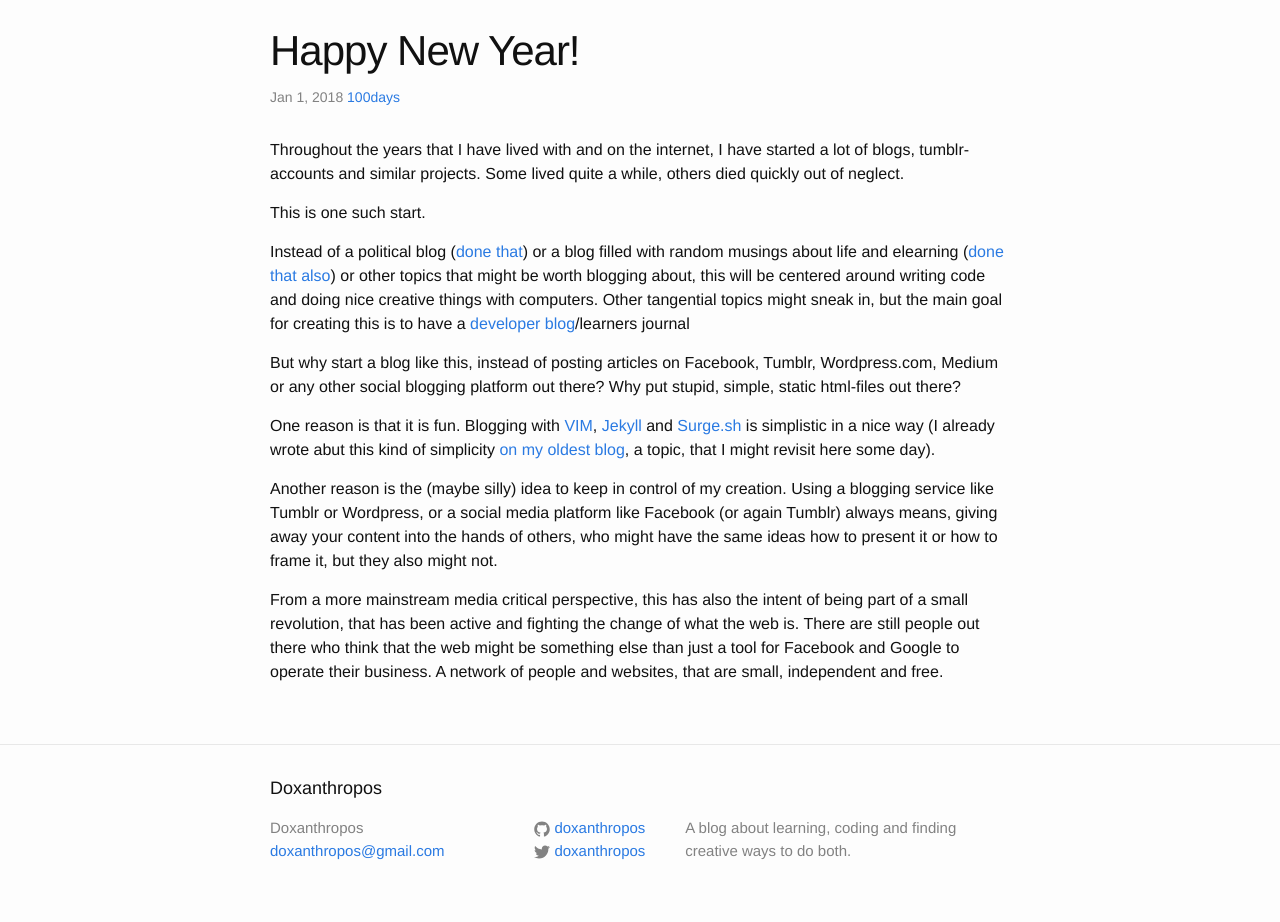
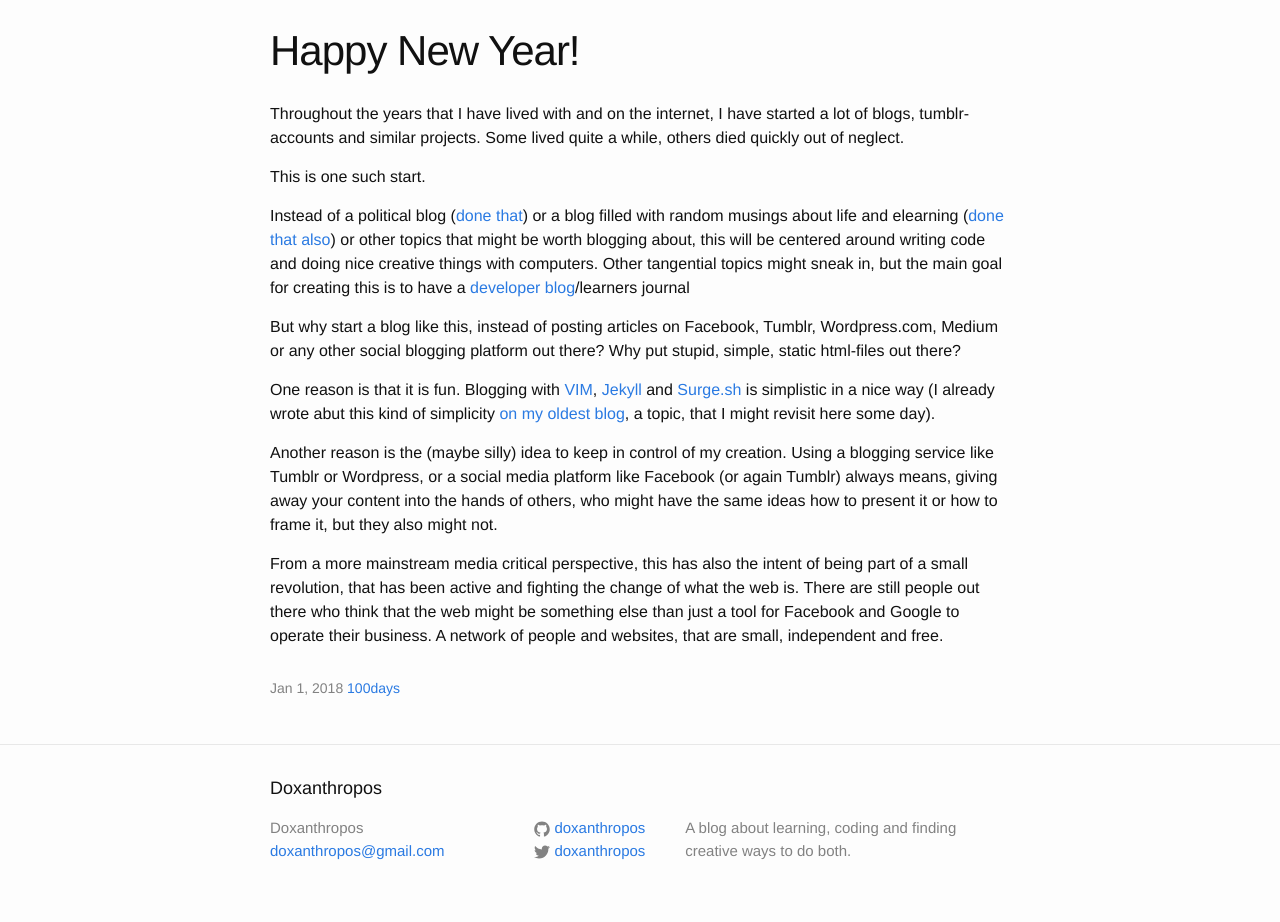
Before and after one commit to doxanthropos/codingblog, a Jekyll site: the page built from _posts/2018-01-01-happy-new-year.markdown, in a window 1280 px wide. Shown: the part 100-1022 px from the top of the page. Built offline with Jekyll 4.4.1, drawn with Linux system fonts in a browser that asks for light colours.

Commit message:
improved accessability by moving the date and the categories below the actual articles

```diff
--- a/_layouts/post.html
+++ b/_layouts/post.html
@@ -5,6 +5,11 @@ layout: default
 
   <header class="post-header">
     <h1 class="post-title">{{ page.title }}</h1>
+  </header>
+
+  <article class="post-content">
+    {{ content }}
+  </article>
   <p class="post-meta">{{ page.date | date: "%b %-d, %Y" }}{% if page.author %} • {{ page.author }}{% endif %}{% if page.meta %} • {{ page.meta }}{% endif %}
     {% if post %}
     {% assign categories = post.categories %}
@@ -16,11 +21,5 @@ layout: default
     {% unless forloop.last %}&nbsp;{% endunless %}
     {% endfor %}
   </p>
-  </header>
-
-  <article class="post-content">
-    {{ content }}
-  </article>
-
 
 </div>
--- /dev/null
+++ b/google626c6f77235d3092.html
@@ -0,0 +1 @@
+google-site-verification: google626c6f77235d3092.html
```
Lines whose indentation alone changed are shown as unchanged.
